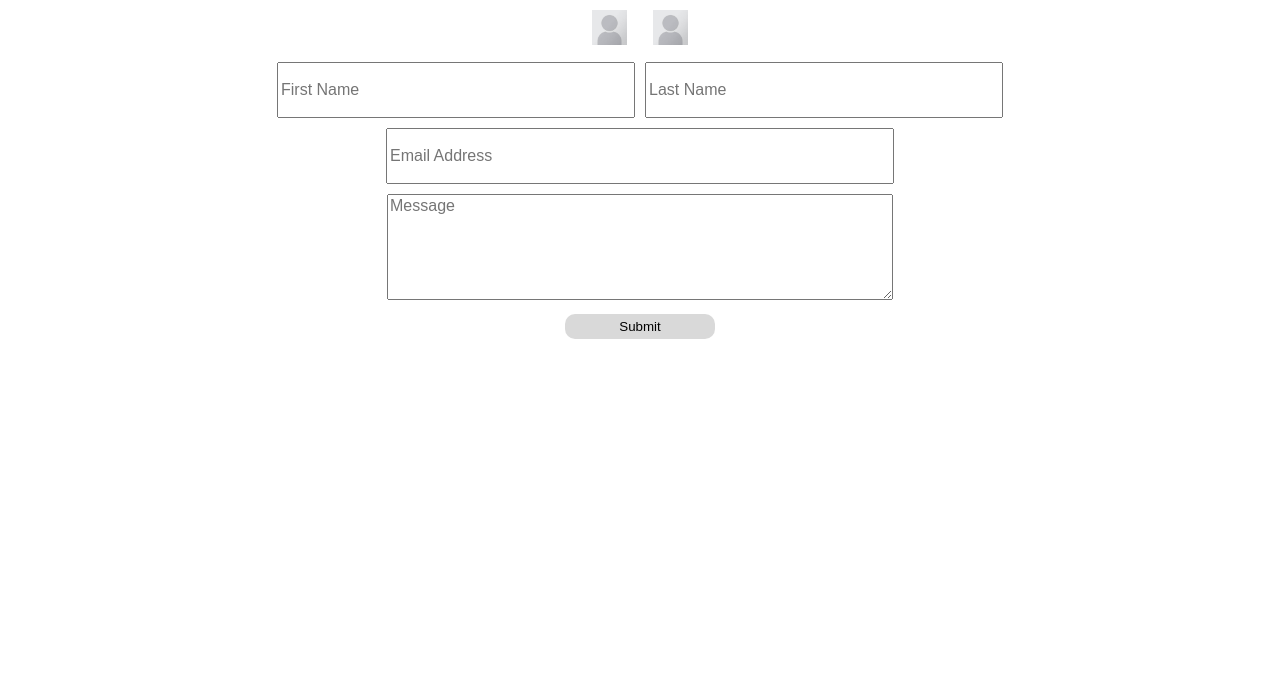
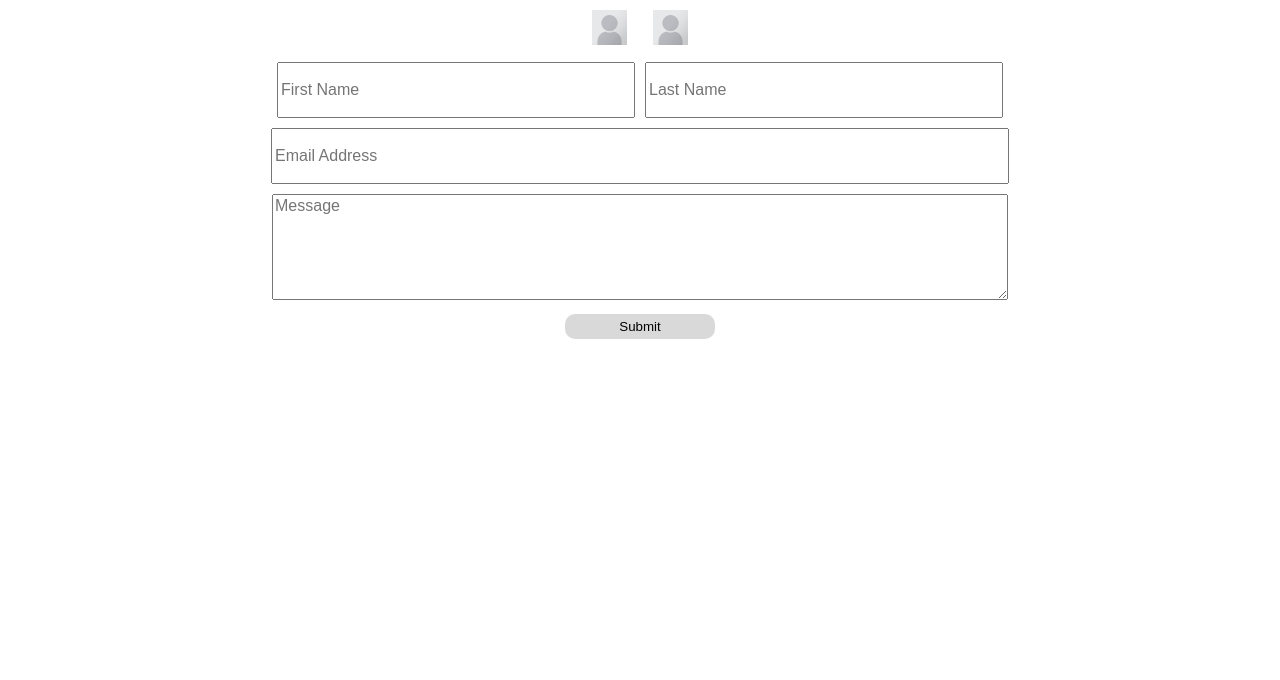
Before and after one commit to zacharyreid-1/CSIP, a plain HTML site: page contact.html in a window 1280 px wide. Shown: the part 120-800 px from the top of the page. Drawn offline with Linux system fonts and the light colour scheme.

Commit message:
Add files via upload
Changed the look of the "contact" page.

```diff
--- a/CSS/contact.css
+++ b/CSS/contact.css
@@ -38,11 +38,11 @@ input{
 }
 
 .email{
-    width: 500px;
+    width: 730px;
 }
 
 .message{
-    width: 500px;
+    width: 730px;
     height: 100px;
 }
 
```
